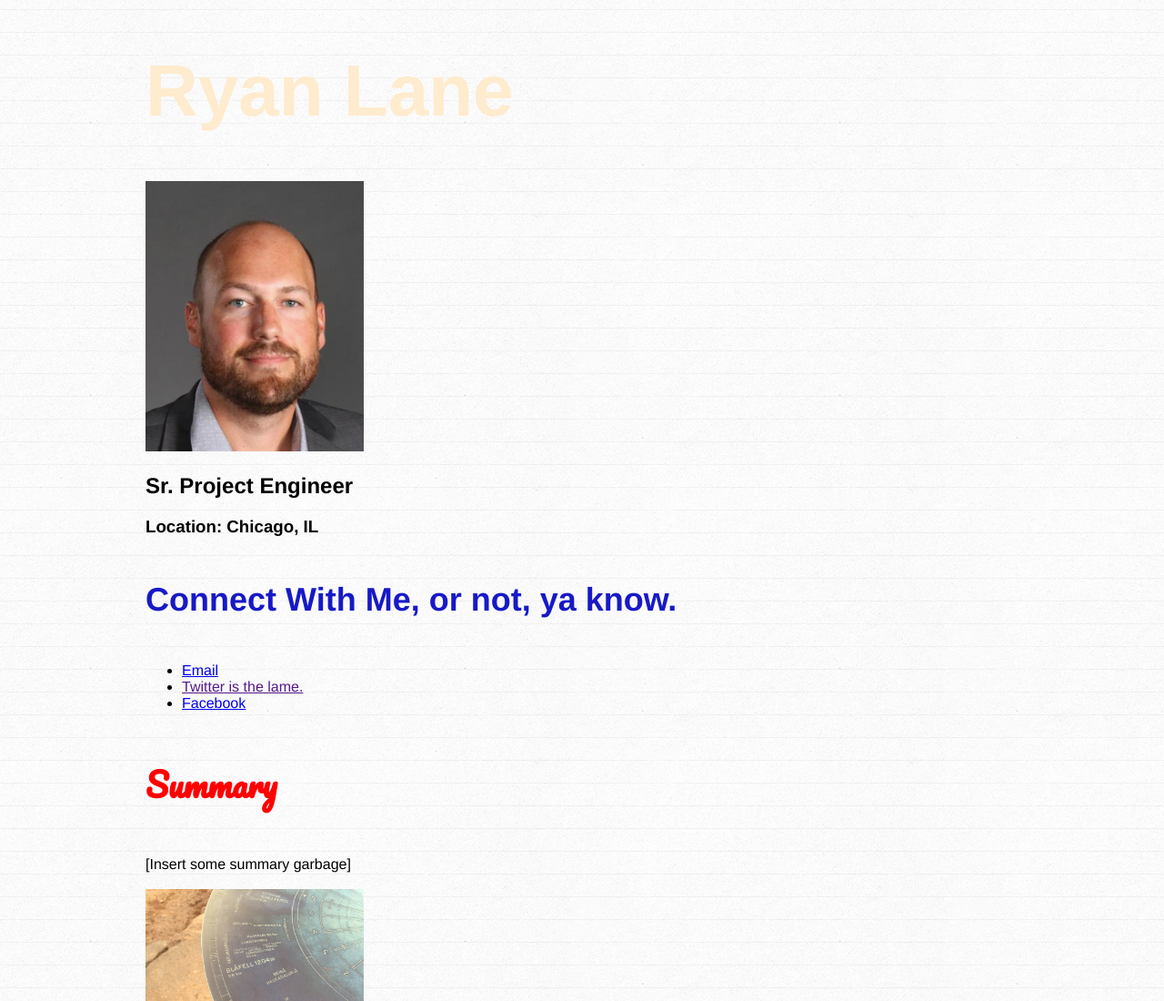
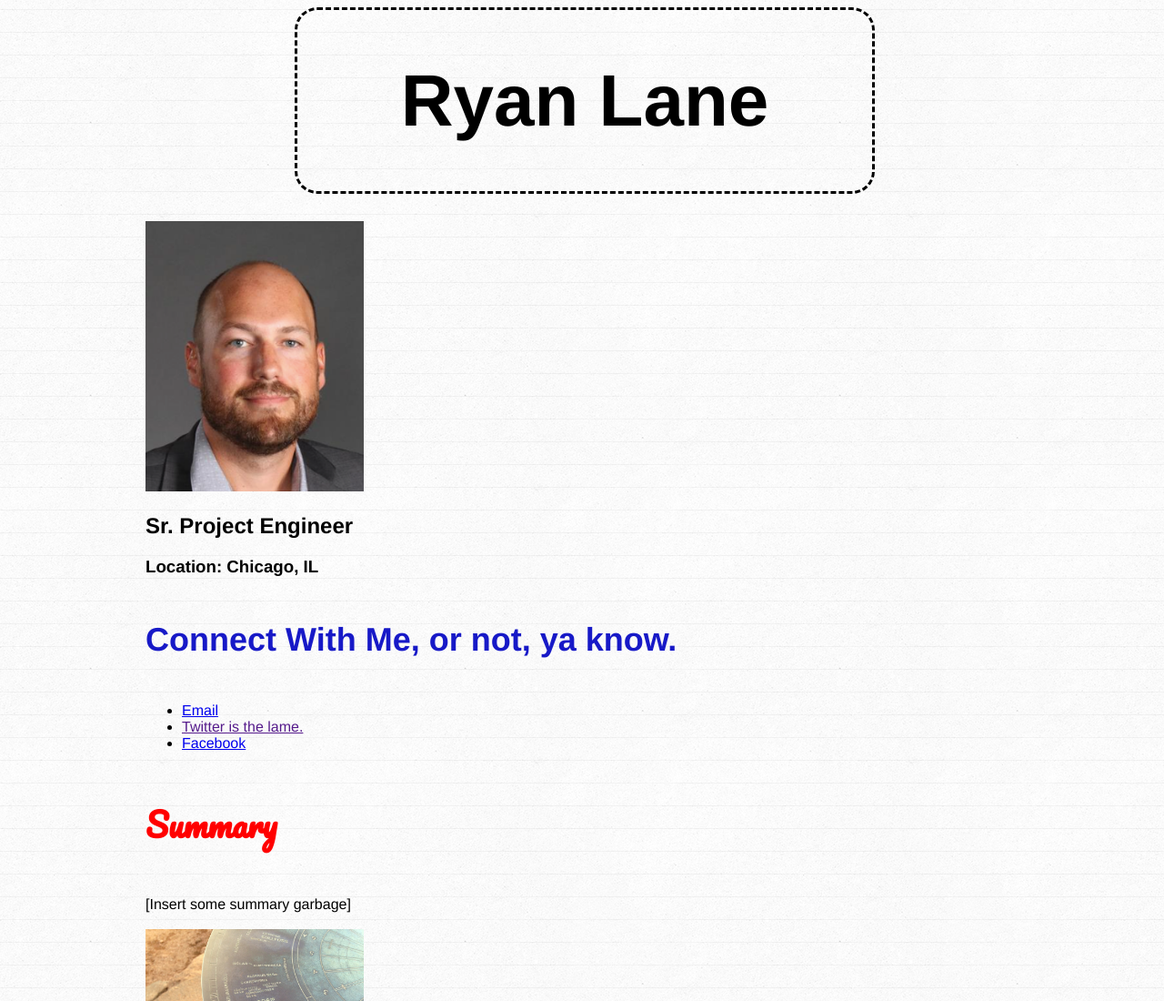
Before and after one commit to rly4607/rly4607.github.io, a plain HTML site: page index.html in a window 1280 px wide. Shown: the top 1100 px of the page at 91% size. Drawn offline with nearby package versions, Linux system fonts and the light colour scheme.

Commit message:
Added Border

```diff
--- a/index.html
+++ b/index.html
@@ -10,8 +10,10 @@
   <script src="https://ajax.googleapis.com/ajax/libs/jquery/2.1.4/jquery.min.js"></script>
 </head>
 <body>
+  <div id="navbar">
+    <h1>Ryan Lane</h1>
+  </div>
   <div id="wrapper">
-    <h1>Ryan Lane</h1>
     <p>
       <img id="pictures" src="ID_Photo.png">
     </p>
--- a/style.css
+++ b/style.css
@@ -3,6 +3,16 @@ body {
   font-weight: 300;
   background-image: url(linedpaper.png);
   background-repeat: repeat;
+}
+
+#navbar {
+  margin-left:25%;
+  margin-right:25%;
+  width: 50%;
+  text-align: center;
+  border-color: black;
+  border-style: dashed;
+  border-radius: 25px;
 }
 #wrapper {
   width: 960px;
@@ -14,7 +24,7 @@ body {
 }
 
 h1 {
-  color: blanchedalmond;
+  color: black;
   font-size: 80px;
 }
 
```
